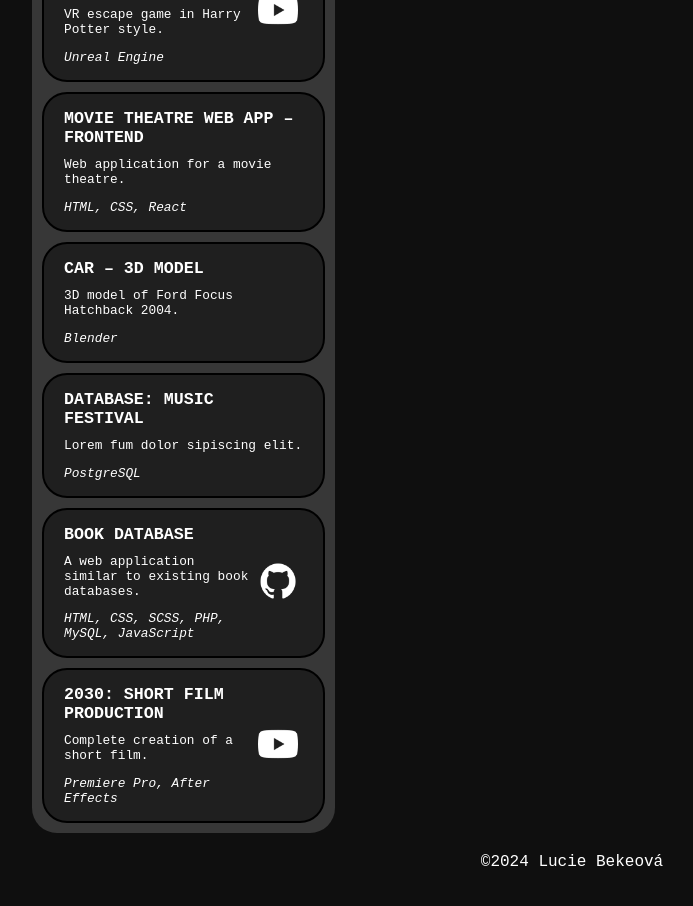
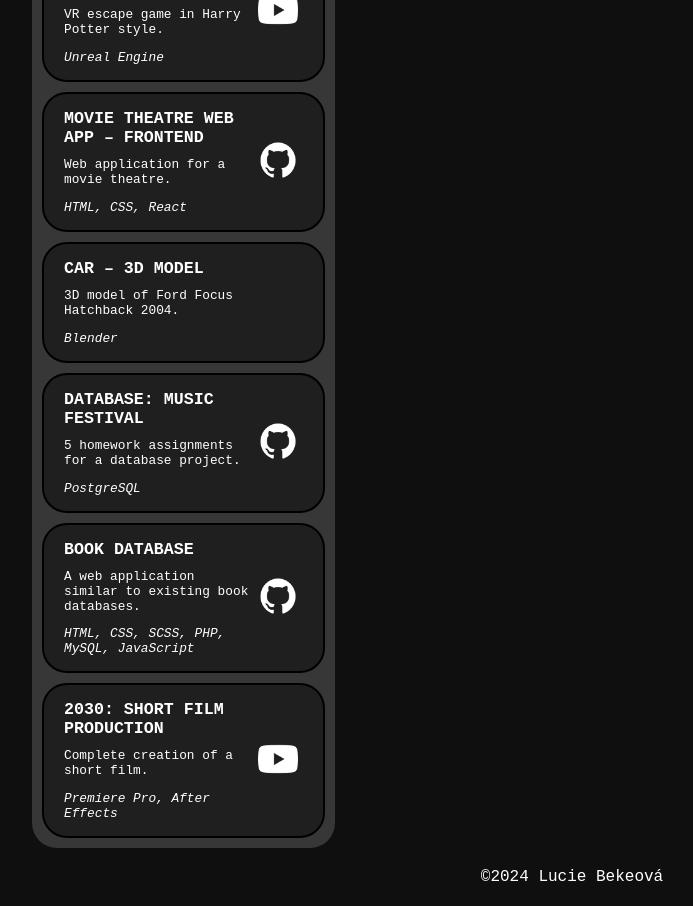
Before and after one commit to Larien27/IT-Portfolio, a React (Create React App) app in the folder portfolio/: page /IT-Portfolio/projects in a window 1280 px wide. Shown: the part 880-1786 px from the top of the page, without its empty margins (68-761 px from the left). Built offline with nearby package versions, Linux system fonts and the light colour scheme; the HTML template or start-up script is replaced by a standard one; a web font is replaced by a local one.

Commit message:
Updated data + changed font size in education

```diff
--- a/portfolio/src/data/educationCardsData.json
+++ b/portfolio/src/data/educationCardsData.json
@@ -10,7 +10,7 @@
         "fieldName": "Software Engineering and Technology",
         "specialization": "Specialization: Technology for Multimedia and Virtual Reality",
         "school": "Faculty of Electrical Engineering, Czech Technical University",
-        "description": "Lorem ipsum dolor sit amet, consectetur adipiscing elit. Praesent tempor lobortis nisi, at iaculis eros consequat et. Quisque rutrum, dolor nec pulvinar egestas, diam leo eleifend dolor, sed eleifend libero lacus quis erat. Sed at mauris imperdiet, iaculis nisl a, ullamcorper odio. Sed vitae nisi ut diam condimentum cursus. Nunc ac ligula ipsum. Integer sit amet vulputate ex, vel molestie nibh. Vestibulum vestibulum malesuada magna, vitae semper magna facilisis id. Aliquam dictum ex vitae velit fringilla posuere. Lorem ipsum dolor sit amet, consectetur adipiscing elit."
+        "description": "My studies include learning about programming (languages, data structures, design patterns) as well as business analytics (UML, business requirements etc.) of software projects. My specialization focuses on multimedia (how to use multimedia technologies, how they work, 3D modeling and animation) and VR (building VR worlds). I learnt to use a lot of technologies, including HTML, CSS, SCSS, PHP, JavaScript, ReactJS, SQL (PostgreSQL), Python, Java, C#, Git, Maya, Blender and Unreal Engine (blueprints)."
     },
     {
         "schoolColor": "#512888",
@@ -23,6 +23,6 @@
         "fieldName": "Computer Science",
         "specialization": "Study Exchange Program",
         "school": "College of Arts and Sciences, Kansas State University",
-        "description": "Lorem ipsum dolor sit amet, consectetur adipiscing elit. Aliquam commodo leo non maximus varius. Maecenas accumsan vitae ipsum dapibus aliquam. In volutpat nisi volutpat, sollicitudin nunc nec, volutpat enim. Nulla facilisi. Integer eu nunc scelerisque, pretium nibh non, tempus nisi. Aliquam iaculis, dui non gravida commodo, massa sem congue sapien, in convallis mi dolor et libero. Etiam commodo ipsum in nisi dictum, id tempus libero porta. Orci varius natoque penatibus et magnis dis parturient montes, nascetur ridiculus mus. Mauris vitae lacinia diam, in varius enim. Vestibulum accumsan sollicitudin nisl, at porta elit ornare non. Sed ornare malesuada est ut congue. Suspendisse sit amet metus condimentum, dapibus quam ut, viverra risus."
+        "description": "Exchange semester abroad. I spent 4 months in Manhattan, Kansas, studying CS related classes as well as some interesting ones. I took classes on full-stack web development, software architectures and design, database system concepts, general psychology and film."
     }
 ]
--- a/portfolio/src/data/projectsData.json
+++ b/portfolio/src/data/projectsData.json
@@ -27,7 +27,7 @@
         "source": "youtube",
         "imageFileName": "headphones.png",
         "year": "2024",
-        "longDescription": "Lorem ipsum dolor sit amet, consectetur adipiscing elit. Nullam urna orcin ac, placerat sed ipsum. Nam bibendum id nisl quis viverra. Donec justo justo, mollis vitae vulputate ut, convallis non sem. In a fermentum nibh. Donec laoreet feugiat dapibus. Mauris eu pulvinar nibh. Aliquam odio lectus, mollis ut consectetur non, placerat nec nibh. Integer urna elit, blandit nd nulla augue. In nunc metus, aliquet eget porta sit amet, constique vestibulum libero, eu ultrices augue consequat nec. Nullam vel fringilla lorem. Mauris sollicitudin tempor lacinia. Etiam etpat tellus ac dolor vestibulum molestie. Nullam a ante nibh. Pellentesque habitant morbi tristique senectus et netus et malesuada fames ac turnim odio, dapibus eget nunc sit amet, dictum pharetra lectus. Aliquam nec porttitor mauris, nec rhoncus urna. Suspendisse potenti. Nulla fa ut maximus tempor. Nulla facilisi. Duis suscipit sapien vel varius bibendum. Vestibulum vestibulum auctor neque, a elementum neque tempor id. Curabitur pretium lacinia. Integer rhoncus dapibus posuere. Ut ut vehicula orci."
+        "longDescription": ""
     },
     {
         "projectName": "3D lamp model",
@@ -35,7 +35,7 @@
         "technologies": "Maya",
         "imageFileName": "lamp.png",
         "year": "2023",
-        "longDescription": "Lorem ipsum dolor sit amet, consectetur adipiscing elit. Nullam urna orcin ac, placerat sed ipsum. Nam bibendum id nisl quis viverra. Donec justo justo, mollis vitae vulputate ut, convallis non sem. In a fermentum nibh. Donec laoreet feugiat dapibus. Mauris eu pulvinar nibh. Aliquam odio lectus, mollis ut consectetur non, placerat nec nibh. Integer urna elit, blandit nd nulla augue. In nunc metus, aliquet eget porta sit amet, constique vestibulum libero, eu ultrices augue consequat nec. Nullam vel fringilla lorem. Mauris sollicitudin tempor lacinia. Etiam etpat tellus ac dolor vestibulum molestie. Nullam a ante nibh. Pellentesque habitant morbi tristique senectus et netus et malesuada fames ac turnim odio, dapibus eget nunc sit amet, dictum pharetra lectus. Aliquam nec porttitor mauris, nec rhoncus urna. Suspendisse potenti. Nulla fa ut maximus tempor. Nulla facilisi. Duis suscipit sapien vel varius bibendum. Vestibulum vestibulum auctor neque, a elementum neque tempor id. Curabitur pretium lacinia. Integer rhoncus dapibus posuere. Ut ut vehicula orci."
+        "longDescription": ""
     },
     {
         "projectName": "Escape Hogwarts – VR game",
@@ -45,15 +45,15 @@
         "source": "youtube",
         "imageFileName": "vr-escape-hogwarts.png",
         "year": "2023",
-        "longDescription": "Lorem ipsum dolor sit amet, consectetur adipiscing elit. Nullam urna orcin ac, placerat sed ipsum. Nam bibendum id nisl quis viverra. Donec justo justo, mollis vitae vulputate ut, convallis non sem. In a fermentum nibh. Donec laoreet feugiat dapibus. Mauris eu pulvinar nibh. Aliquam odio lectus, mollis ut consectetur non, placerat nec nibh. Integer urna elit, blandit nd nulla augue. In nunc metus, aliquet eget porta sit amet, constique vestibulum libero, eu ultrices augue consequat nec. Nullam vel fringilla lorem. Mauris sollicitudin tempor lacinia. Etiam etpat tellus ac dolor vestibulum molestie. Nullam a ante nibh. Pellentesque habitant morbi tristique senectus et netus et malesuada fames ac turnim odio, dapibus eget nunc sit amet, dictum pharetra lectus. Aliquam nec porttitor mauris, nec rhoncus urna. Suspendisse potenti. Nulla fa ut maximus tempor. Nulla facilisi. Duis suscipit sapien vel varius bibendum. Vestibulum vestibulum auctor neque, a elementum neque tempor id. Curabitur pretium lacinia. Integer rhoncus dapibus posuere. Ut ut vehicula orci."
+        "longDescription": ""
     },
     {
         "projectName": "Movie Theatre Web App – Frontend",
         "shortDescription": "Web application for a movie theatre.",
         "technologies": "HTML, CSS, React",
-        "repoLink": "",
-        "source": "",
-        "imageFileName": "",
+        "repoLink": "https://github.com/Larien27/NSS-movie-theatre.git",
+        "source": "github",
+        "imageFileName": "movie-theatre.png",
         "year": "2023",
         "longDescription": ""
     },
@@ -63,17 +63,17 @@
         "technologies": "Blender",
         "imageFileName": "car-model.png",
         "year": "2022",
-        "longDescription": "Lorem ipsum dolor sit amet, consectetur adipiscing elit. Nullam urna orcin ac, placerat sed ipsum. Nam bibendum id nisl quis viverra. Donec justo justo, mollis vitae vulputate ut, convallis non sem. In a fermentum nibh. Donec laoreet feugiat dapibus. Mauris eu pulvinar nibh. Aliquam odio lectus, mollis ut consectetur non, placerat nec nibh. Integer urna elit, blandit nd nulla augue. In nunc metus, aliquet eget porta sit amet, constique vestibulum libero, eu ultrices augue consequat nec. Nullam vel fringilla lorem. Mauris sollicitudin tempor lacinia. Etiam etpat tellus ac dolor vestibulum molestie. Nullam a ante nibh. Pellentesque habitant morbi tristique senectus et netus et malesuada fames ac turnim odio, dapibus eget nunc sit amet, dictum pharetra lectus. Aliquam nec porttitor mauris, nec rhoncus urna. Suspendisse potenti. Nulla fa ut maximus tempor. Nulla facilisi. Duis suscipit sapien vel varius bibendum. Vestibulum vestibulum auctor neque, a elementum neque tempor id. Curabitur pretium lacinia. Integer rhoncus dapibus posuere. Ut ut vehicula orci."
+        "longDescription": ""
     },
     {
         "projectName": "Database: Music Festival",
-        "shortDescription": "Lorem fum dolor sipiscing elit.",
+        "shortDescription": "5 homework assignments for a database project.",
         "technologies": "PostgreSQL",
-        "repoLink": "",
-        "source": "",
+        "repoLink": "https://github.com/Larien27/DBS-project.git",
+        "source": "github",
         "imageFileName": "database-music-festival.png",
         "year": "2022",
-        "longDescription": "Lorem ipsum dolor sit amet, consectetur adipiscing elit. Nullam urna orcin ac, placerat sed ipsum. Nam bibendum id nisl quis viverra. Donec justo justo, mollis vitae vulputate ut, convallis non sem. In a fermentum nibh. Donec laoreet feugiat dapibus. Mauris eu pulvinar nibh. Aliquam odio lectus, mollis ut consectetur non, placerat nec nibh. Integer urna elit, blandit nd nulla augue. In nunc metus, aliquet eget porta sit amet, constique vestibulum libero, eu ultrices augue consequat nec. Nullam vel fringilla lorem. Mauris sollicitudin tempor lacinia. Etiam etpat tellus ac dolor vestibulum molestie. Nullam a ante nibh. Pellentesque habitant morbi tristique senectus et netus et malesuada fames ac turnim odio, dapibus eget nunc sit amet, dictum pharetra lectus. Aliquam nec porttitor mauris, nec rhoncus urna. Suspendisse potenti. Nulla fa ut maximus tempor. Nulla facilisi. Duis suscipit sapien vel varius bibendum. Vestibulum vestibulum auctor neque, a elementum neque tempor id. Curabitur pretium lacinia. Integer rhoncus dapibus posuere. Ut ut vehicula orci."
+        "longDescription": ""
     },
     {
         "projectName": "Book Database",
@@ -83,7 +83,7 @@
         "source": "github",
         "imageFileName": "book-database.png",
         "year": "2021",
-        "longDescription": "Lorem ipsum dolor sit amet, consectetur adipiscing elit. Nullam urna orci, volutpat bibendum sollicitudin ac, placerat sed ipsum. Nam bibendum id nisl quis viverra. Donec justo justo, mollis vitae vulputate ut, convallis non sem. In a fermentum nibh. Donec laoreet feugiat dapibus. Mauris eu pulvinar nibh. Aliquam odio lectus, mollis ut consectetur non, placerat nec nibh. Integer urna elit, blandit non dolor non, dapibus imperdiet orci. Nullam id nulla augue. In nunc metus, aliquet eget porta sit amet, consequat efficitur purus. Sed tristique vestibulum libero, eu ultrices augue consequat nec. Nullam vel fringilla lorem. Mauris sollicitudin tempor lacinia. Etiam eleifend lacinia sem.Etiam volutpat tellus ac dolor vestibulum molestie. Nullam a ante nibh. Pellentesque habitant morbi tristique senectus et netus et malesuada fames ac turpis egestas. Suspendisse enim odio, dapibus eget nunc sit amet, dictum pharetra lectus. Aliquam nec porttitor mauris, nec rhoncus urna. Suspendisse potenti. Nulla facilisi. Mauris iaculis urna ut maximus tempor. Nulla facilisi. Duis suscipit sapien vel varius bibendum. Vestibulum vestibulum auctor neque, a elementum neque tempor id. Curabitur posuere porttitor placerat. Fusce venenatis justo a ligula pretium lacinia. Integer rhoncus dapibus posuere. Ut ut vehicula orci."
+        "longDescription": ""
     },
     {
         "projectName": "2030: Short Film Production",
@@ -93,6 +93,6 @@
         "source": "youtube",
         "imageFileName": "2030-short-film.png",
         "year": "2020",
-        "longDescription": "Lorem ipsum dolor sit amet, consectetur adipiscing elit. Nullam urna orci, volutpat bibendum sollicitudin ac, placerat sed ipsum. Nam bibendum id nisl quis viverra. Donec justo justo, mollis vitae vulputate ut, convallis non sem. In a fermentum nibh. Donec laoreet feugiat dapibus. Mauris eu pulvinar nibh. Aliquam odio lectus, mollis ut consectetur non, placerat nec nibh. Integer urna elit, blandit non dolor non, dapibus imperdiet orci. Nullam id nulla augue. In nunc metus, aliquet eget porta sit amet, consequat efficitur purus. Sed tristique vestibulum libero, eu ultrices augue consequat nec. Nullam vel fringilla lorem. Mauris sollicitudin tempor lacinia. Etiam eleifend lacinia sem.Etiam volutpat tellus ac dolor vestibulum molestie. Nullam a ante nibh. Pellentesque habitant morbi tristique senectus et netus et malesuada fames ac turpis egestas. Suspendisse enim odio, dapibus eget nunc sit amet, dictum pharetra lectus. Aliquam nec porttitor mauris, nec rhoncus urna. Suspendisse potenti. Nulla facilisi. Mauris iaculis urna ut maximus tempor. Nulla facilisi. Duis suscipit sapien vel varius bibendum. Vestibulum vestibulum auctor neque, a elementum neque tempor id. Curabitur posuere porttitor placerat. Fusce venenatis justo a ligula pretium lacinia. Integer rhoncus dapibus posuere. Ut ut vehicula orci."
+        "longDescription": ""
     }
 ]
--- a/portfolio/src/pages/About/parts/EducationCard.css
+++ b/portfolio/src/pages/About/parts/EducationCard.css
@@ -62,6 +62,6 @@
 .education-card .description {
     text-align: justify;
     text-transform: uppercase;
-    font-size: small;
+    font-size: medium;
     margin: 30px 25px 15px 25px;
 }
```
Also changed, not shown: portfolio/public/images/projects/movie-theatre.png (added).
